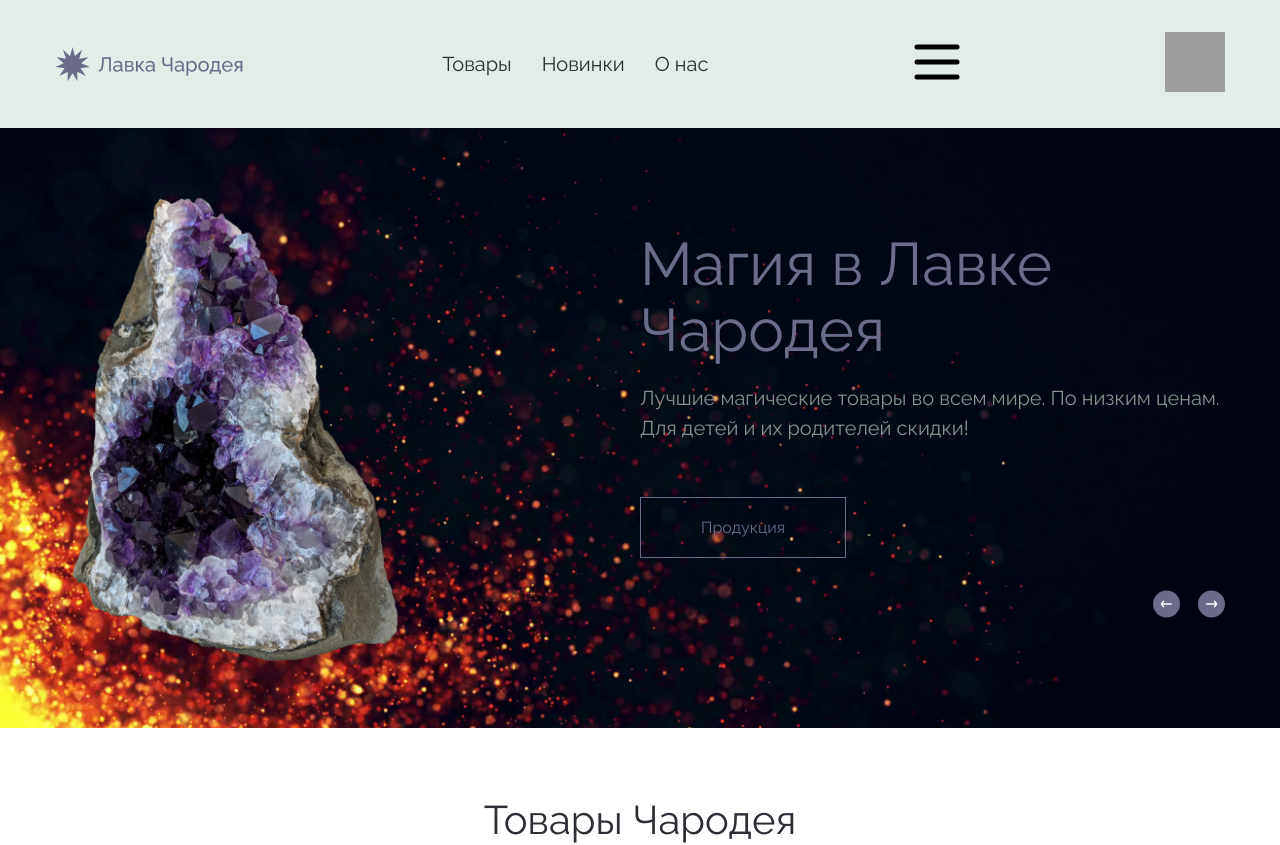
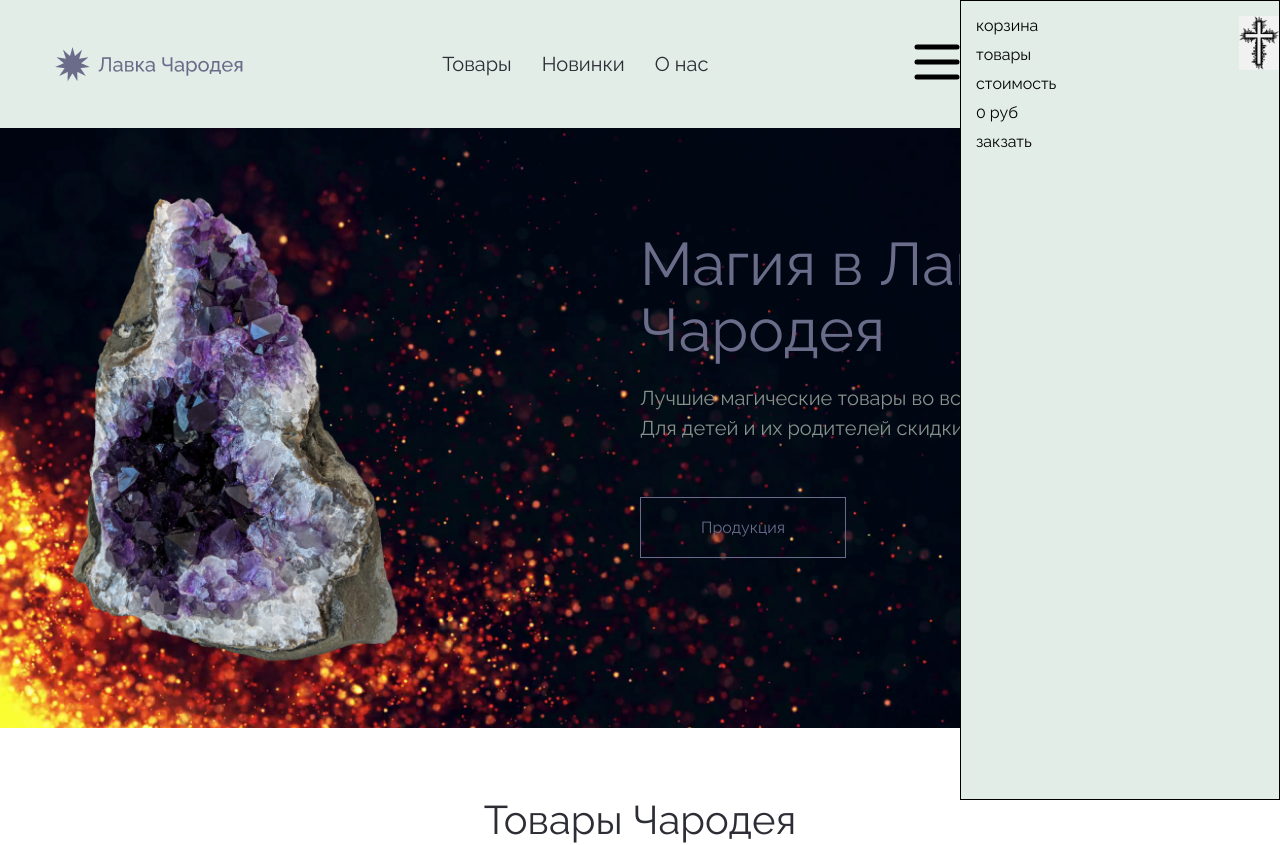
Before and after one commit to mark201111/lavika.github.io, a plain HTML site: page index.html in a window 1280 px wide. Shown: the top 845 px of the page. Drawn offline with nearby package versions, Linux system fonts and the light colour scheme; grey boxes are pictures that could not be loaded.

Commit message:
index.html

```diff
--- a/index.html
+++ b/index.html
@@ -50,6 +50,15 @@
                 </div>
             </div>
         </div>
+    </div>
+    <div id="casse" class="casse">
+        <img class="cross" src="./assets/images/png-transparent-t-shirt-christian-cross-t-shirt-cross-art-tshirt.png" alt="">
+
+        <div class="casse_logo">корзина</div>
+        <div class="casse_pokypky">товары</div>
+        <div class="casse_price">стоимость</div>
+        <div class="casse_price2">0 руб</div>
+        <div class="casse_kypit">закзать</div>
     </div>
 
 
```
